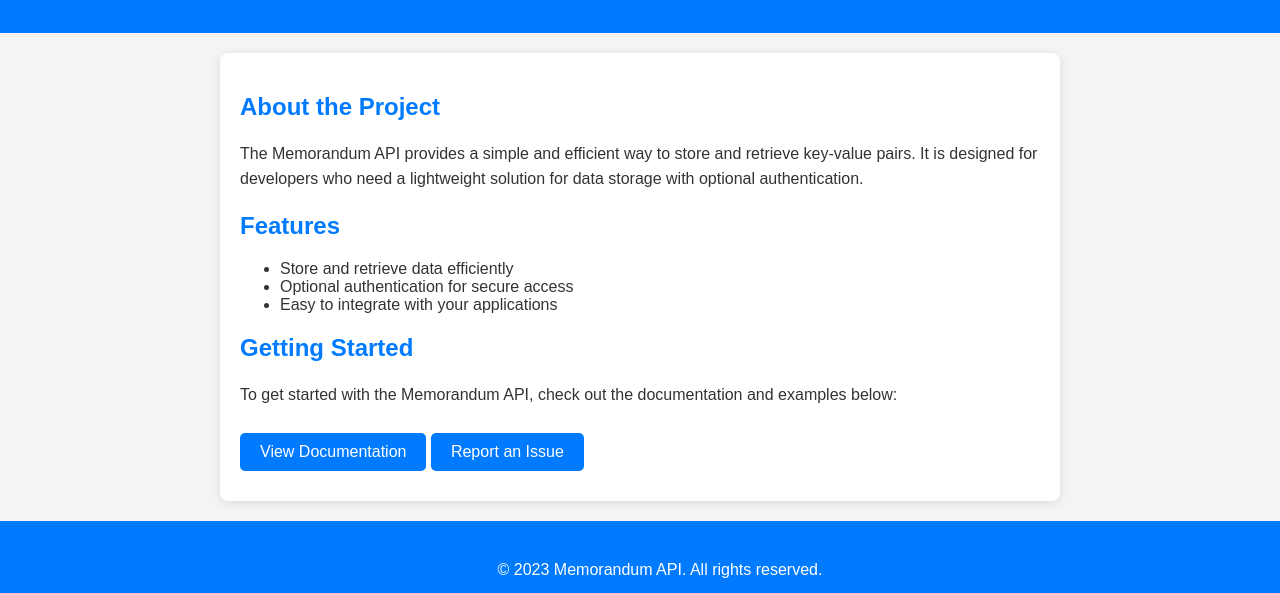
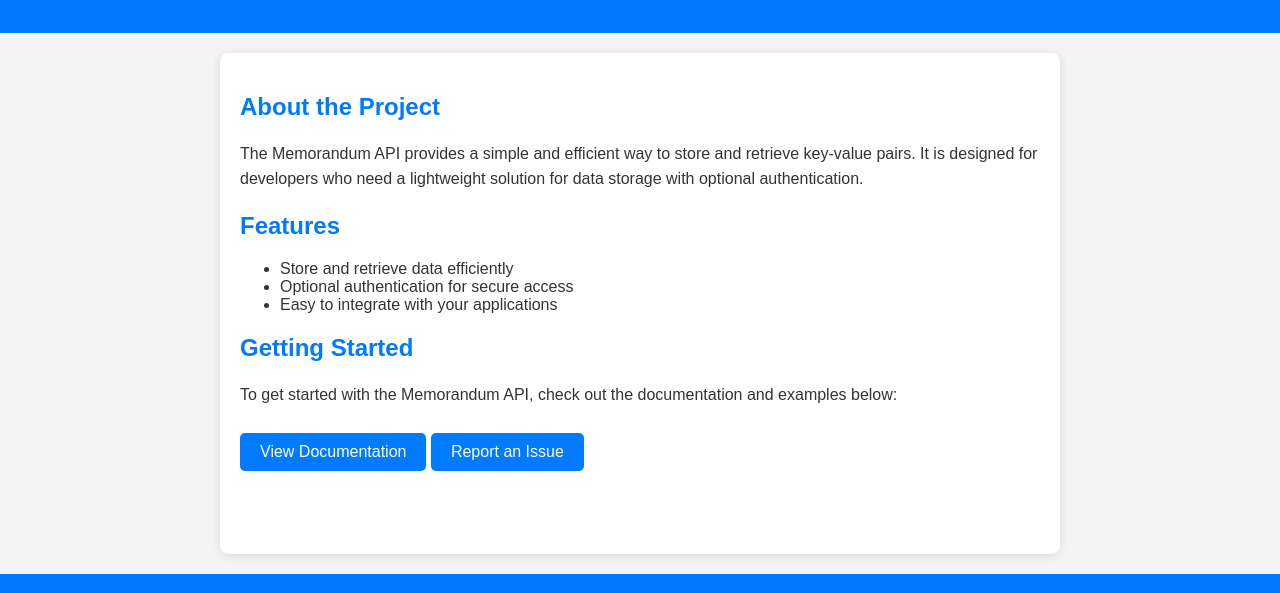
Before and after one commit to shafigh75/Memorandum, a plain HTML site: page docs/index.html in a window 1280 px wide. Shown: the part 110-703 px from the top of the page. Drawn offline with Linux system fonts and the light colour scheme.

Commit message:
Update index.html

```diff
--- a/docs/index.html
+++ b/docs/index.html
@@ -12,6 +12,9 @@
             padding: 0;
             background-color: #f4f4f4;
             color: #333;
+            display: flex;
+            flex-direction: column;
+            min-height: 100vh; /* Ensure the body takes at least the full height of the viewport */
         }
         header {
             background: #007bff;
@@ -28,6 +31,7 @@
             margin-top: 20px;
         }
         .container {
+            flex: 1; /* Allow the container to grow and fill the available space */
             max-width: 800px;
             margin: 20px auto;
             background: white;
@@ -56,8 +60,6 @@
             padding: 20px;
             background: #007bff;
             color: white;
-            position: relative;
-            bottom: 0;
             width: 100%;
         }
         .social-icons {
@@ -96,7 +98,7 @@
         <p>&copy; 2023 Memorandum API. All rights reserved.</p>
         <div class="social-icons">
             <a href="https://github.com/shafigh75" target="_blank"><i class="fab fa-github"></i> GitHub</a>
-            <a href="https://geek4geeks.ir" target="_blank"><i class="fas fa-globe"></i>My Personal Website</a>
+            <a href="https://geek4geeks.ir" target="_blank"><i class="fas fa-globe"></i> My Personal Website</a>
             <a href="https://www.linkedin.com/in/mohammad-shafighi" target="_blank"><i class="fab fa-linkedin"></i> LinkedIn</a>
         </div>
     </footer>
```
